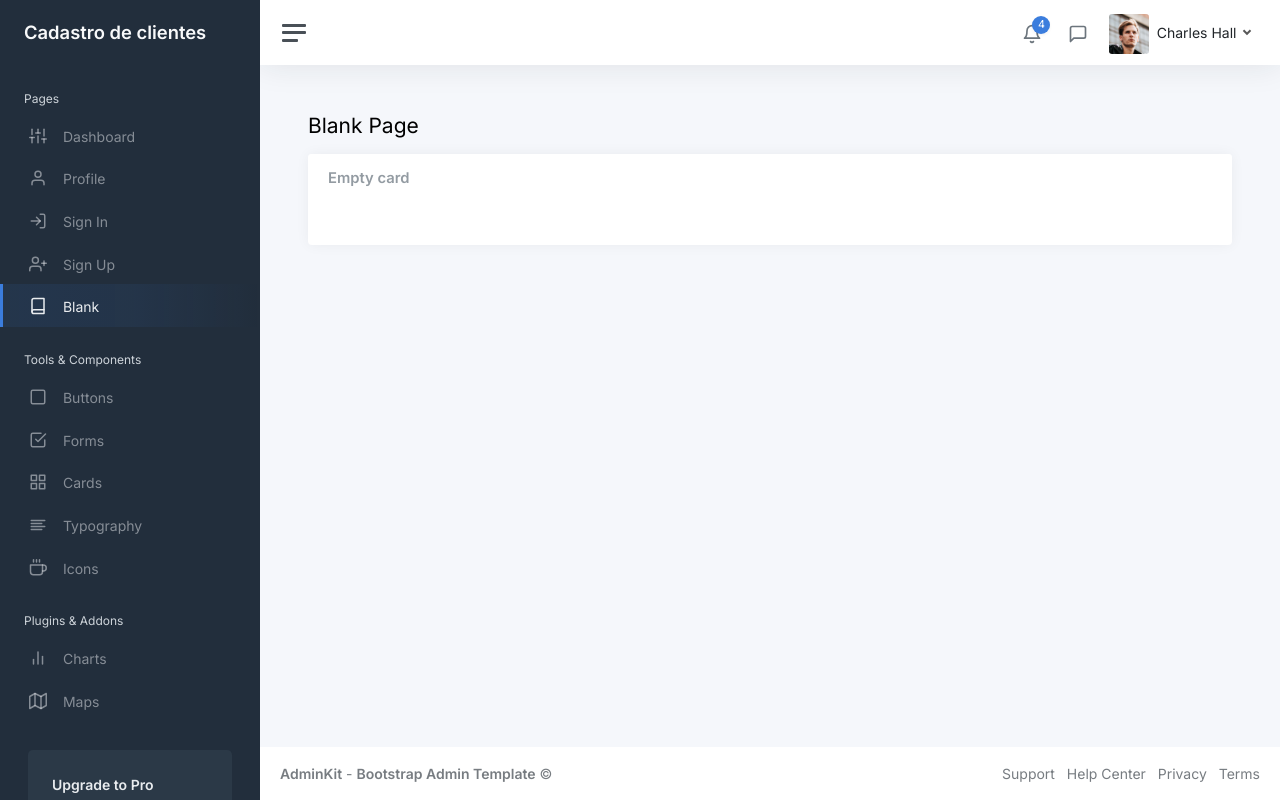
After one commit to pablohenriquealves/dashboard-suplementos-ia, a PHP site: page /formproduto.php in a window 1280 px wide. The commit adds this page. Run offline with PHP 8.4, Linux system fonts and the light colour scheme.

Commit message:
mudança no layout

```diff
--- /dev/null
+++ b/static/formproduto.php
@@ -0,0 +1,347 @@
+<!DOCTYPE html>
+<html lang="pt-br">
+
+<head>
+	<meta charset="utf-8">
+	<meta http-equiv="X-UA-Compatible" content="IE=edge">
+	<meta name="viewport" content="width=device-width, initial-scale=1, shrink-to-fit=no">
+	<meta name="description" content="Responsive Admin &amp; Dashboard Template based on Bootstrap 5">
+	<meta name="author" content="AdminKit">
+	<meta name="keywords" content="adminkit, bootstrap, bootstrap 5, admin, dashboard, template, responsive, css, sass, html, theme, front-end, ui kit, web">
+
+	<link rel="preconnect" href="https://fonts.gstatic.com">
+	<link rel="shortcut icon" href="img/icons/icon-48x48.png" />
+
+	<link rel="canonical" href="https://demo-basic.adminkit.io/pages-blank.html" />
+
+	<title>Blank Page | AdminKit Demo</title>
+
+	<link href="css/app.css" rel="stylesheet">
+	<link href="https://fonts.googleapis.com/css2?family=Inter:wght@300;400;600&display=swap" rel="stylesheet">
+</head>
+
+<body>
+	<div class="wrapper">
+		<nav id="sidebar" class="sidebar js-sidebar">
+			<div class="sidebar-content js-simplebar">
+				<a class="sidebar-brand" href="index.html">
+          <span class="align-middle">Cadastro de clientes</span>
+        </a>
+
+				<ul class="sidebar-nav">
+					<li class="sidebar-header">
+						Pages
+					</li>
+
+					<li class="sidebar-item">
+						<a class="sidebar-link" href="index.html">
+              <i class="align-middle" data-feather="sliders"></i> <span class="align-middle">Dashboard</span>
+            </a>
+					</li>
+
+					<li class="sidebar-item">
+						<a class="sidebar-link" href="pages-profile.html">
+              <i class="align-middle" data-feather="user"></i> <span class="align-middle">Profile</span>
+            </a>
+					</li>
+
+					<li class="sidebar-item">
+						<a class="sidebar-link" href="pages-sign-in.html">
+              <i class="align-middle" data-feather="log-in"></i> <span class="align-middle">Sign In</span>
+            </a>
+					</li>
+
+					<li class="sidebar-item">
+						<a class="sidebar-link" href="pages-sign-up.html">
+              <i class="align-middle" data-feather="user-plus"></i> <span class="align-middle">Sign Up</span>
+            </a>
+					</li>
+
+					<li class="sidebar-item active">
+						<a class="sidebar-link" href="pages-blank.html">
+              <i class="align-middle" data-feather="book"></i> <span class="align-middle">Blank</span>
+            </a>
+					</li>
+
+					<li class="sidebar-header">
+						Tools & Components
+					</li>
+
+					<li class="sidebar-item">
+						<a class="sidebar-link" href="ui-buttons.html">
+              <i class="align-middle" data-feather="square"></i> <span class="align-middle">Buttons</span>
+            </a>
+					</li>
+
+					<li class="sidebar-item">
+						<a class="sidebar-link" href="ui-forms.html">
+              <i class="align-middle" data-feather="check-square"></i> <span class="align-middle">Forms</span>
+            </a>
+					</li>
+
+					<li class="sidebar-item">
+						<a class="sidebar-link" href="ui-cards.html">
+              <i class="align-middle" data-feather="grid"></i> <span class="align-middle">Cards</span>
+            </a>
+					</li>
+
+					<li class="sidebar-item">
+						<a class="sidebar-link" href="ui-typography.html">
+              <i class="align-middle" data-feather="align-left"></i> <span class="align-middle">Typography</span>
+            </a>
+					</li>
+
+					<li class="sidebar-item">
+						<a class="sidebar-link" href="icons-feather.html">
+              <i class="align-middle" data-feather="coffee"></i> <span class="align-middle">Icons</span>
+            </a>
+					</li>
+
+					<li class="sidebar-header">
+						Plugins & Addons
+					</li>
+
+					<li class="sidebar-item">
+						<a class="sidebar-link" href="charts-chartjs.html">
+              <i class="align-middle" data-feather="bar-chart-2"></i> <span class="align-middle">Charts</span>
+            </a>
+					</li>
+
+					<li class="sidebar-item">
+						<a class="sidebar-link" href="maps-google.html">
+              <i class="align-middle" data-feather="map"></i> <span class="align-middle">Maps</span>
+            </a>
+					</li>
+				</ul>
+
+				<div class="sidebar-cta">
+					<div class="sidebar-cta-content">
+						<strong class="d-inline-block mb-2">Upgrade to Pro</strong>
+						<div class="mb-3 text-sm">
+							Are you looking for more components? Check out our premium version.
+						</div>
+						<div class="d-grid">
+							<a href="upgrade-to-pro.html" class="btn btn-primary">Upgrade to Pro</a>
+						</div>
+					</div>
+				</div>
+			</div>
+		</nav>
+
+		<div class="main">
+			<nav class="navbar navbar-expand navbar-light navbar-bg">
+				<a class="sidebar-toggle js-sidebar-toggle">
+          <i class="hamburger align-self-center"></i>
+        </a>
+
+				<div class="navbar-collapse collapse">
+					<ul class="navbar-nav navbar-align">
+						<li class="nav-item dropdown">
+							<a class="nav-icon dropdown-toggle" href="#" id="alertsDropdown" data-bs-toggle="dropdown">
+								<div class="position-relative">
+									<i class="align-middle" data-feather="bell"></i>
+									<span class="indicator">4</span>
+								</div>
+							</a>
+							<div class="dropdown-menu dropdown-menu-lg dropdown-menu-end py-0" aria-labelledby="alertsDropdown">
+								<div class="dropdown-menu-header">
+									4 New Notifications
+								</div>
+								<div class="list-group">
+									<a href="#" class="list-group-item">
+										<div class="row g-0 align-items-center">
+											<div class="col-2">
+												<i class="text-danger" data-feather="alert-circle"></i>
+											</div>
+											<div class="col-10">
+												<div class="text-dark">Update completed</div>
+												<div class="text-muted small mt-1">Restart server 12 to complete the update.</div>
+												<div class="text-muted small mt-1">30m ago</div>
+											</div>
+										</div>
+									</a>
+									<a href="#" class="list-group-item">
+										<div class="row g-0 align-items-center">
+											<div class="col-2">
+												<i class="text-warning" data-feather="bell"></i>
+											</div>
+											<div class="col-10">
+												<div class="text-dark">Lorem ipsum</div>
+												<div class="text-muted small mt-1">Aliquam ex eros, imperdiet vulputate hendrerit et.</div>
+												<div class="text-muted small mt-1">2h ago</div>
+											</div>
+										</div>
+									</a>
+									<a href="#" class="list-group-item">
+										<div class="row g-0 align-items-center">
+											<div class="col-2">
+												<i class="text-primary" data-feather="home"></i>
+											</div>
+											<div class="col-10">
+												<div class="text-dark">Login from 192.186.1.8</div>
+												<div class="text-muted small mt-1">5h ago</div>
+											</div>
+										</div>
+									</a>
+									<a href="#" class="list-group-item">
+										<div class="row g-0 align-items-center">
+											<div class="col-2">
+												<i class="text-success" data-feather="user-plus"></i>
+											</div>
+											<div class="col-10">
+												<div class="text-dark">New connection</div>
+												<div class="text-muted small mt-1">Christina accepted your request.</div>
+												<div class="text-muted small mt-1">14h ago</div>
+											</div>
+										</div>
+									</a>
+								</div>
+								<div class="dropdown-menu-footer">
+									<a href="#" class="text-muted">Show all notifications</a>
+								</div>
+							</div>
+						</li>
+						<li class="nav-item dropdown">
+							<a class="nav-icon dropdown-toggle" href="#" id="messagesDropdown" data-bs-toggle="dropdown">
+								<div class="position-relative">
+									<i class="align-middle" data-feather="message-square"></i>
+								</div>
+							</a>
+							<div class="dropdown-menu dropdown-menu-lg dropdown-menu-end py-0" aria-labelledby="messagesDropdown">
+								<div class="dropdown-menu-header">
+									<div class="position-relative">
+										4 New Messages
+									</div>
+								</div>
+								<div class="list-group">
+									<a href="#" class="list-group-item">
+										<div class="row g-0 align-items-center">
+											<div class="col-2">
+												<img src="img/avatars/avatar-5.jpg" class="avatar img-fluid rounded-circle" alt="Vanessa Tucker">
+											</div>
+											<div class="col-10 ps-2">
+												<div class="text-dark">Vanessa Tucker</div>
+												<div class="text-muted small mt-1">Nam pretium turpis et arcu. Duis arcu tortor.</div>
+												<div class="text-muted small mt-1">15m ago</div>
+											</div>
+										</div>
+									</a>
+									<a href="#" class="list-group-item">
+										<div class="row g-0 align-items-center">
+											<div class="col-2">
+												<img src="img/avatars/avatar-2.jpg" class="avatar img-fluid rounded-circle" alt="William Harris">
+											</div>
+											<div class="col-10 ps-2">
+												<div class="text-dark">William Harris</div>
+												<div class="text-muted small mt-1">Curabitur ligula sapien euismod vitae.</div>
+												<div class="text-muted small mt-1">2h ago</div>
+											</div>
+										</div>
+									</a>
+									<a href="#" class="list-group-item">
+										<div class="row g-0 align-items-center">
+											<div class="col-2">
+												<img src="img/avatars/avatar-4.jpg" class="avatar img-fluid rounded-circle" alt="Christina Mason">
+											</div>
+											<div class="col-10 ps-2">
+												<div class="text-dark">Christina Mason</div>
+												<div class="text-muted small mt-1">Pellentesque auctor neque nec urna.</div>
+												<div class="text-muted small mt-1">4h ago</div>
+											</div>
+										</div>
+									</a>
+									<a href="#" class="list-group-item">
+										<div class="row g-0 align-items-center">
+											<div class="col-2">
+												<img src="img/avatars/avatar-3.jpg" class="avatar img-fluid rounded-circle" alt="Sharon Lessman">
+											</div>
+											<div class="col-10 ps-2">
+												<div class="text-dark">Sharon Lessman</div>
+												<div class="text-muted small mt-1">Aenean tellus metus, bibendum sed, posuere ac, mattis non.</div>
+												<div class="text-muted small mt-1">5h ago</div>
+											</div>
+										</div>
+									</a>
+								</div>
+								<div class="dropdown-menu-footer">
+									<a href="#" class="text-muted">Show all messages</a>
+								</div>
+							</div>
+						</li>
+						<li class="nav-item dropdown">
+							<a class="nav-icon dropdown-toggle d-inline-block d-sm-none" href="#" data-bs-toggle="dropdown">
+                <i class="align-middle" data-feather="settings"></i>
+              </a>
+
+							<a class="nav-link dropdown-toggle d-none d-sm-inline-block" href="#" data-bs-toggle="dropdown">
+                <img src="img/avatars/avatar.jpg" class="avatar img-fluid rounded me-1" alt="Charles Hall" /> <span class="text-dark">Charles Hall</span>
+              </a>
+							<div class="dropdown-menu dropdown-menu-end">
+								<a class="dropdown-item" href="pages-profile.html"><i class="align-middle me-1" data-feather="user"></i> Profile</a>
+								<a class="dropdown-item" href="#"><i class="align-middle me-1" data-feather="pie-chart"></i> Analytics</a>
+								<div class="dropdown-divider"></div>
+								<a class="dropdown-item" href="index.html"><i class="align-middle me-1" data-feather="settings"></i> Settings & Privacy</a>
+								<a class="dropdown-item" href="#"><i class="align-middle me-1" data-feather="help-circle"></i> Help Center</a>
+								<div class="dropdown-divider"></div>
+								<a class="dropdown-item" href="#">Log out</a>
+							</div>
+						</li>
+					</ul>
+				</div>
+			</nav>
+
+			<main class="content">
+				<div class="container-fluid p-0">
+
+					<h1 class="h3 mb-3">Blank Page</h1>
+
+					<div class="row">
+						<div class="col-12">
+							<div class="card">
+								<div class="card-header">
+									<h5 class="card-title mb-0">Empty card</h5>
+								</div>
+								<div class="card-body">
+								</div>
+							</div>
+						</div>
+					</div>
+
+				</div>
+			</main>
+
+			<footer class="footer">
+				<div class="container-fluid">
+					<div class="row text-muted">
+						<div class="col-6 text-start">
+							<p class="mb-0">
+								<a class="text-muted" href="https://adminkit.io/" target="_blank"><strong>AdminKit</strong></a> - <a class="text-muted" href="https://adminkit.io/" target="_blank"><strong>Bootstrap Admin Template</strong></a>								&copy;
+							</p>
+						</div>
+						<div class="col-6 text-end">
+							<ul class="list-inline">
+								<li class="list-inline-item">
+									<a class="text-muted" href="https://adminkit.io/" target="_blank">Support</a>
+								</li>
+								<li class="list-inline-item">
+									<a class="text-muted" href="https://adminkit.io/" target="_blank">Help Center</a>
+								</li>
+								<li class="list-inline-item">
+									<a class="text-muted" href="https://adminkit.io/" target="_blank">Privacy</a>
+								</li>
+								<li class="list-inline-item">
+									<a class="text-muted" href="https://adminkit.io/" target="_blank">Terms</a>
+								</li>
+							</ul>
+						</div>
+					</div>
+				</div>
+			</footer>
+		</div>
+	</div>
+
+	<script src="js/app.js"></script>
+
+</body>
+
+</html>
--- a/static/header.php
+++ b/static/header.php
@@ -16,3 +16,5 @@
 	<link href="css/app.css" rel="stylesheet">
 	<link href="https://fonts.googleapis.com/css2?family=Inter:wght@300;400;600&display=swap" rel="stylesheet">
     <link rel="stylesheet" href="https://cdnjs.cloudflare.com/ajax/libs/font-awesome/6.5.1/css/all.min.css" integrity="sha512-DTOQO9RWCH3ppGqcWaEA1BIZOC6xxalwEsw9c2QQeAIftl+Vegovlnee1c9QX4TctnWMn13TZye+giMm8e2LwA==" crossorigin="anonymous" referrerpolicy="no-referrer" />
+	<link href="https://cdn.jsdelivr.net/npm/bootstrap@5.3.2/dist/css/bootstrap.min.css" rel="stylesheet" integrity="sha384-T3c6CoIi6uLrA9TneNEoa7RxnatzjcDSCmG1MXxSR1GAsXEV/Dwwykc2MPK8M2HN" crossorigin="anonymous">
+	<link href="css/custom.css" rel="stylesheet">
```
Also changed, not shown: static/css/custom.css (added, +9 -0 lines), static/formcliente.php (added, +69 -0 lines), static/menu.php (+17 -17 lines), 1 other file.
